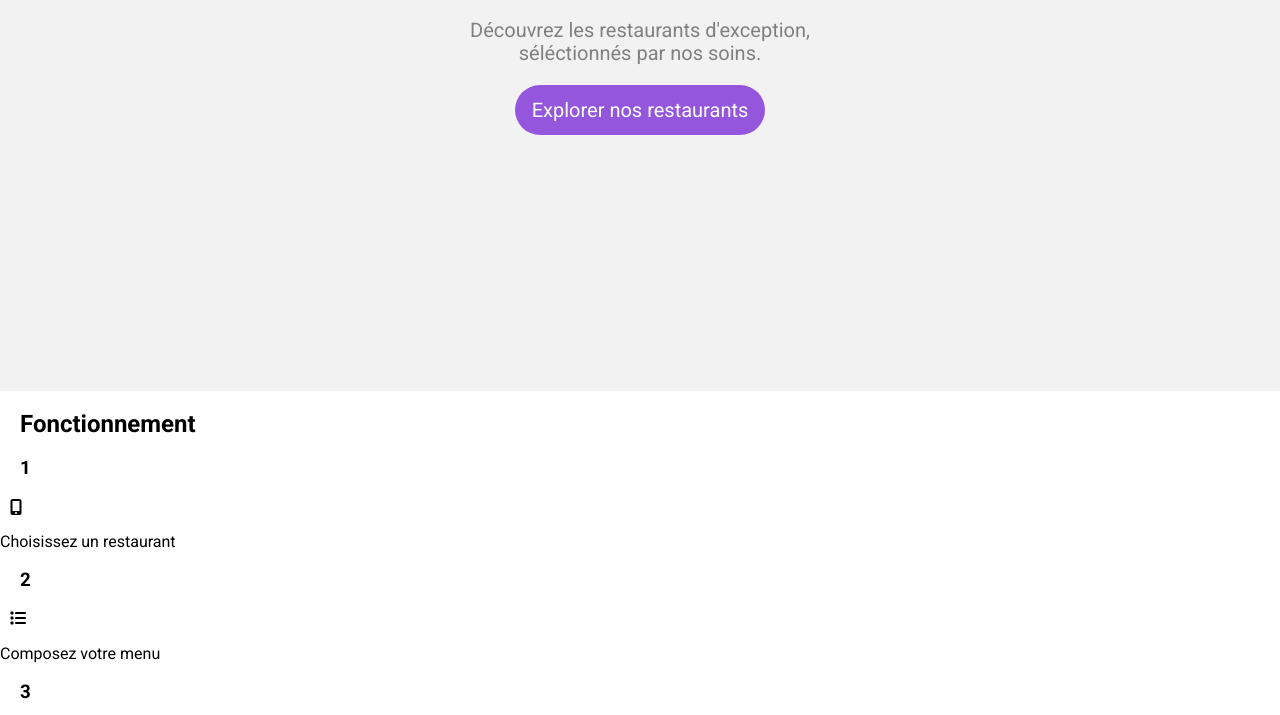
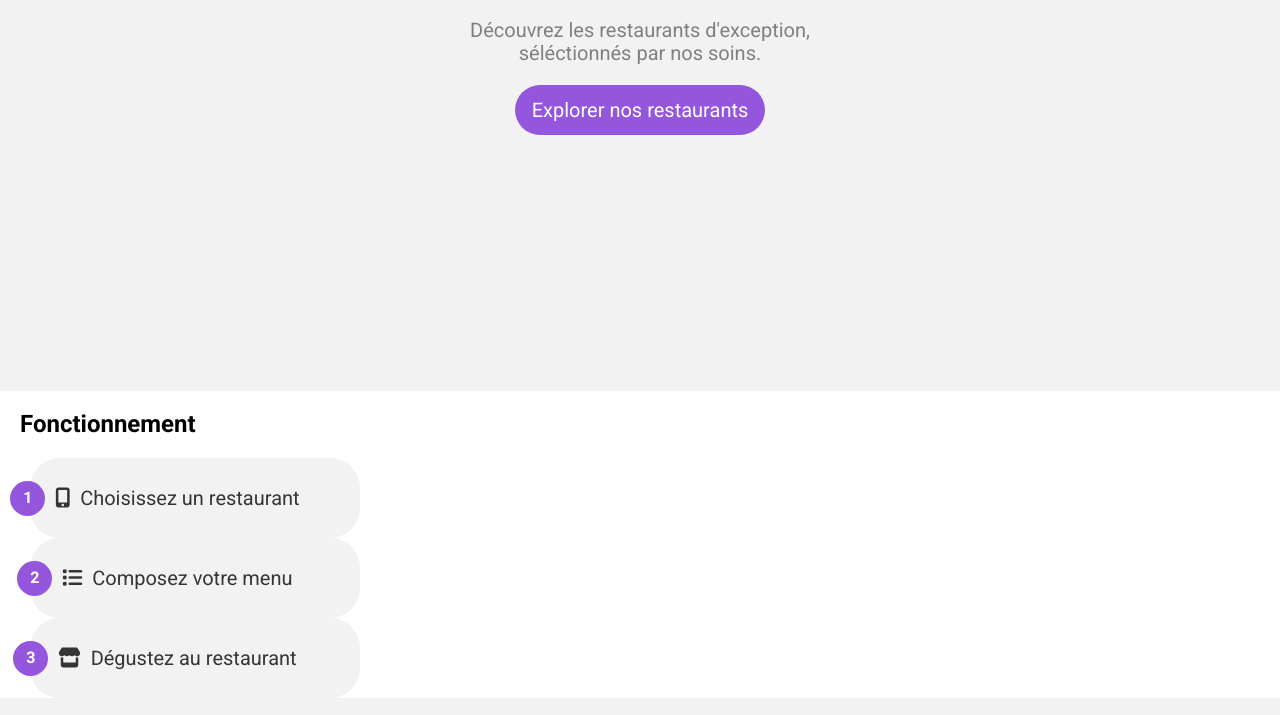
Before and after one commit to sabdesigner/P3-Ohmyfood, a plain HTML site: page index.html in a window 1280 px wide. Shown: the part 211-926 px from the top of the page. Drawn offline with Linux system fonts and the light colour scheme; a web font is replaced by a local one.

Commit message:
Phase 1 bloc fonctionnement à regler

```diff
--- a/index.html
+++ b/index.html
@@ -38,20 +38,20 @@
       </div>
     </main>
     <!--fonctionnement -->
-    <aside class="blocbloc--fonctionnement">
+    <aside>
       <h2>Fonctionnement</h2>
-      <div class="">
-        <div>
+      <div class="bloc bloc--fonctionnement">
+        <div class="bloc bloc--fonctionnement bloc--fonctionnement--box">
           <h3>1</h3>
           <i class="fa-solid fa-mobile-screen-button"></i>
           <p>Choisissez un restaurant</p>
         </div>
-        <div>
+        <div class="bloc bloc--fonctionnement bloc--fonctionnement--box">
           <h3>2</h3>
           <i class="fa-solid fa-list"></i>
           <p>Composez votre menu</p>
         </div>
-        <div>
+        <div class="bloc bloc--fonctionnement bloc--fonctionnement--box">
           <h3>3</h3>
           <i class="fa-solid fa-store"></i>
           <p>Dégustez au restaurant</p>
--- a/sass/layouts/_bloc.scss
+++ b/sass/layouts/_bloc.scss
@@ -61,7 +61,35 @@
             flex-direction: column;
             text-align: left;
             background-color: $color-white;
-        }
+                h3 {
+                width: 18px;
+                height: 18px;
+                align-items:center;
+                text-align: center;
+                justify-content: space-around;
+                font-size: 16px;
+                border-radius: 100% ;
+                background-color: $colour-primaire;
+                color: white;
+                padding: 3%;
+                margin-left: -30px;
+                }
+                &--box{
+                    flex-direction: row;
+                    width: 100%;
+                    max-width: 280px;
+                    height: 80px;
+                    padding-inline-end: 50px;
+                    margin-left: 30px;
+                    margin-left: 30px;
+                    align-items:center;
+                    justify-content: center;
+                    font-size: 20px;
+                    border-radius: 30px ;
+                    background-color: $color-softgrey;
+                    color: $color-stronggrey;
+                }
+         }
         &--restaurants{
             width: 100%;
             flex-direction: column;
```
Also changed, not shown: sass/main.css, 1 other file.
